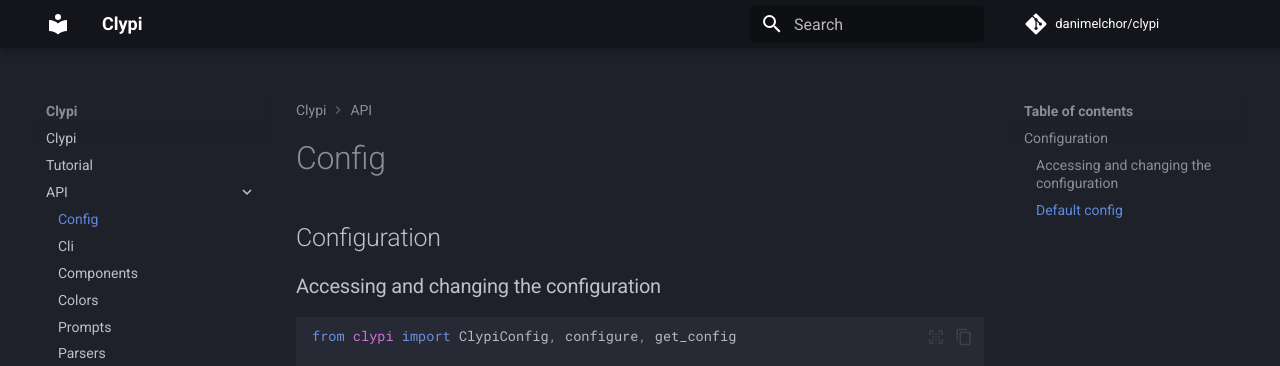
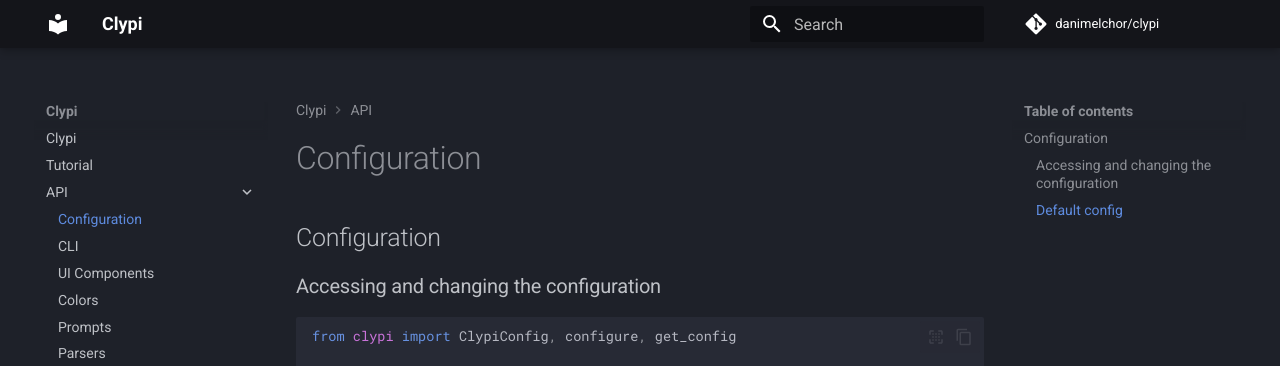
Before and after one commit to danimelchor/clypi, an MkDocs documentation site: the page built from docs/api/config.md, in a window 1280 px wide and 1390 px high. Shown: the top 366 px of the window. Built offline with MkDocs 1.6.1 and Material for MkDocs 9.7.7, drawn with Linux system fonts in a browser that asks for light colours; comment, search, counter and statistics services are not loaded.

Commit message:
Docs - Update navbar + other UI changes

```diff
--- a/mkdocs.yml
+++ b/mkdocs.yml
@@ -27,12 +27,12 @@
  - Clypi: index.md
  - Tutorial: tutorial.md
  - API:
-   - api/config.md
-   - api/cli.md
-   - api/components.md
-   - api/colors.md
-   - api/prompts.md
-   - api/parsers.md
+   - Configuration: api/config.md
+   - CLI: api/cli.md
+   - UI Components: api/components.md
+   - Colors: api/colors.md
+   - Prompts: api/prompts.md
+   - Parsers: api/parsers.md
  - Planned work: planned_work.md
 
 plugins:
```
